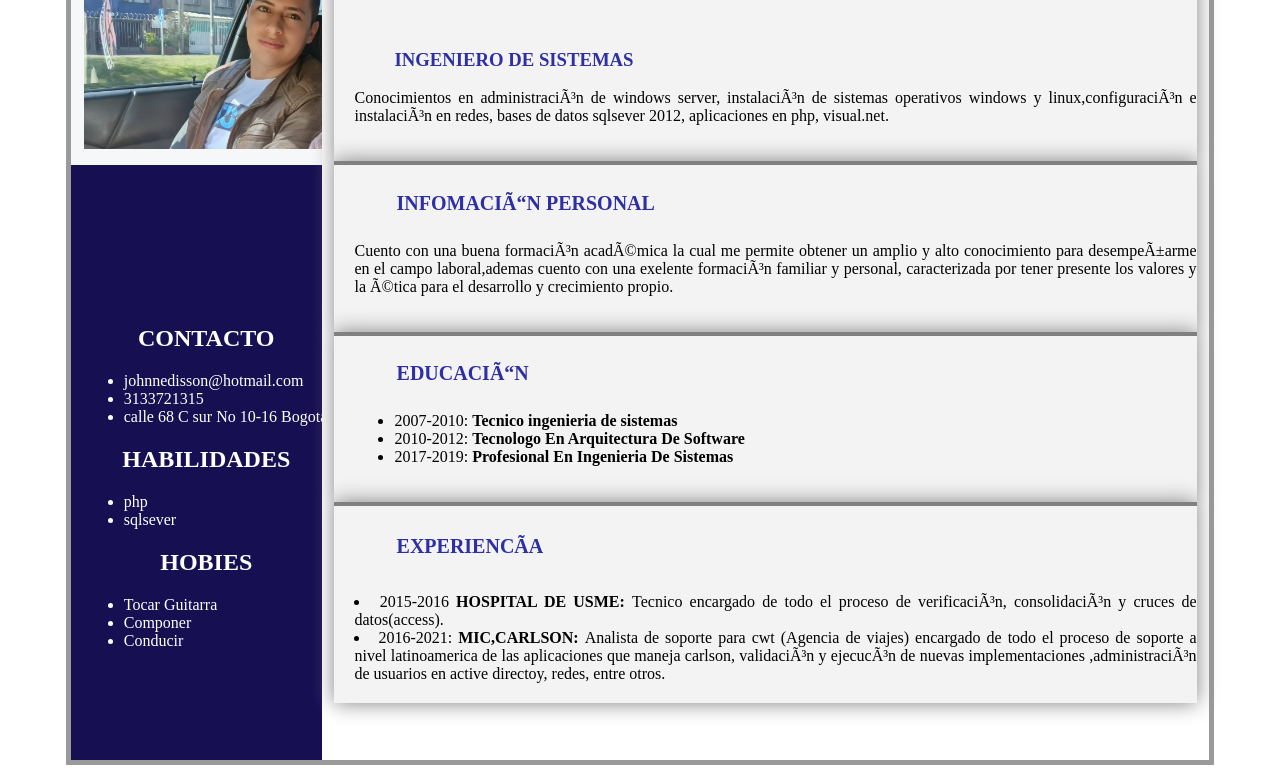
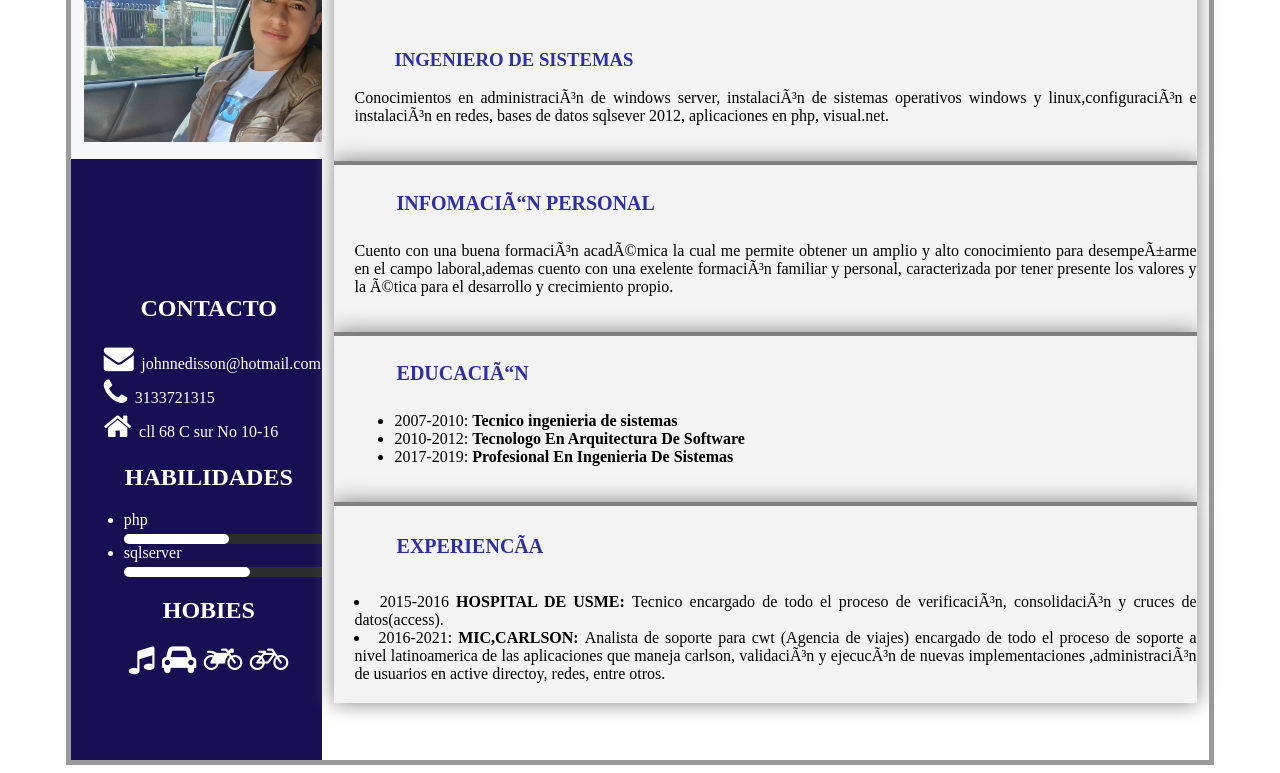
Before and after one commit to jhonemald/Hoja_De_Vida_JhonM, a plain HTML site: page Accesos/index.html in a window 1280 px wide. Shown: the part 188-961 px from the top of the page. Drawn offline with Linux system fonts and the light colour scheme.

Commit message:
modificación

```diff
--- a/Accesos/css/style.css
+++ b/Accesos/css/style.css
@@ -7,7 +7,6 @@
   }
 .perfil {
     background-color: rgb(22, 16, 82);
-    /*border: 3px solid red;*/
     flex-grow: 1;
     width: 50%;
     display: flex;
@@ -20,7 +19,7 @@
     text-align: center;
   }
 .perfil img {
-      width: 245px;
+      width: 250px;
   }
 
  h1 {
@@ -36,14 +35,35 @@
 }
 .caja-perfil {
     background-color: rgb(246, 247, 248);
-    /*border: 2px solid black;*/
     padding: 5%;
 
   }
+.iconos{
+     color: white;
+     font-size: 30px;
+     margin-left: 20px;
+  }
+.icono{
+    color: white;
+    font-size: 30px;
+    margin-left: 45px;
+ }
+.porcentaje{
+     width: 100%;
+     height: 10px;
+     background-color: rgb(42, 44, 46);
+     display: block;
+     margin-top: 5px;
+     border-radius: 5px;
 
+  }
+.porcentaje div{
+    background: white;
+    height: 10px;
+    border-radius: 5px;
+
+  }
 .datos-profesionales {
-
-    /*border: 5px solid green;*/
     background-color: white;
     flex-grow: 50;
     padding-bottom: 5%;
--- a/Accesos/index.html
+++ b/Accesos/index.html
@@ -4,6 +4,11 @@
     <meta charset="utf=8"/>
     <title>Hoja de Vida Jhon Maldonado</title>
     <link rel="stylesheet" href="css/style.css">
+    <link rel="stylesheet" href="https://cdnjs.cloudflare.com/ajax/libs/font-awesome/4.7.0/css/font-awesome.css"
+    integrity="sha512-5A8nwdMOWrSz20fDsjczgUidUBR8liPYU+WymTZP1lmY9G6Oc7HlZv156XqnsgNUzTyMefFTcsFH/tnJE/+xBg==" crossorigin="anonymous"
+    referrerpolicy="no-referrer"
+    />
+
     </head>
   <body>
     <div class="container">
@@ -13,21 +18,39 @@
         </div>
         <div class="caja-perfil azul">
         <h2>CONTACTO</h2>
-        <ul>
-         <li>johnnedisson@hotmail.com</li>
-         <li>3133721315</li>
-         <li>calle 68 C sur No 10-16 Bogota</li>
-        </ul>
+        <span class="iconos">
+        <i class="fa fa-envelope" aria-hidden="true"></i>
+        </span>
+        <span>johnnedisson@hotmail.com</span>
+        <span class="iconos">
+        <i class="fa fa-phone" aria-hidden="true"></i>
+        </span>
+        <span>3133721315</span><br/>
+        <span class="iconos">
+        <i class="fa fa-home" aria-hidden="true"></i>
+        </span>
+        <span>cll 68 C sur No 10-16</span>
         <h2>HABILIDADES</h2>
         <ul>
-         <li>php</li>
-         <li>sqlsever</li>
+         <li><span>php</span>
+             <span class="porcentaje">
+             <div style="width: 50%"></div>
+             </span>
+
+            </li>
+            <li><span>sqlserver</span>
+              <span class="porcentaje">
+              <div style="width: 60%"></div>
+              </span>
+            </li>
         </ul>
         <h2>HOBIES</h2>
-        <ul>
-         <li>Tocar Guitarra</li>
-         <li>Componer</li>
-         <li>Conducir</li>
+        <span class="icono">
+          <i class="fa fa-music" aria-hidden="true"></i>
+          <i class="fa fa-car" aria-hidden="true"></i>
+          <i class="fa fa-motorcycle" aria-hidden="true"></i>
+          <i class="fa fa-bicycle" aria-hidden="true"></i>
+          </span>
         </div>
      </div>
       <div class="datos-profesionales">
```
Lines whose indentation alone changed are shown as unchanged.
